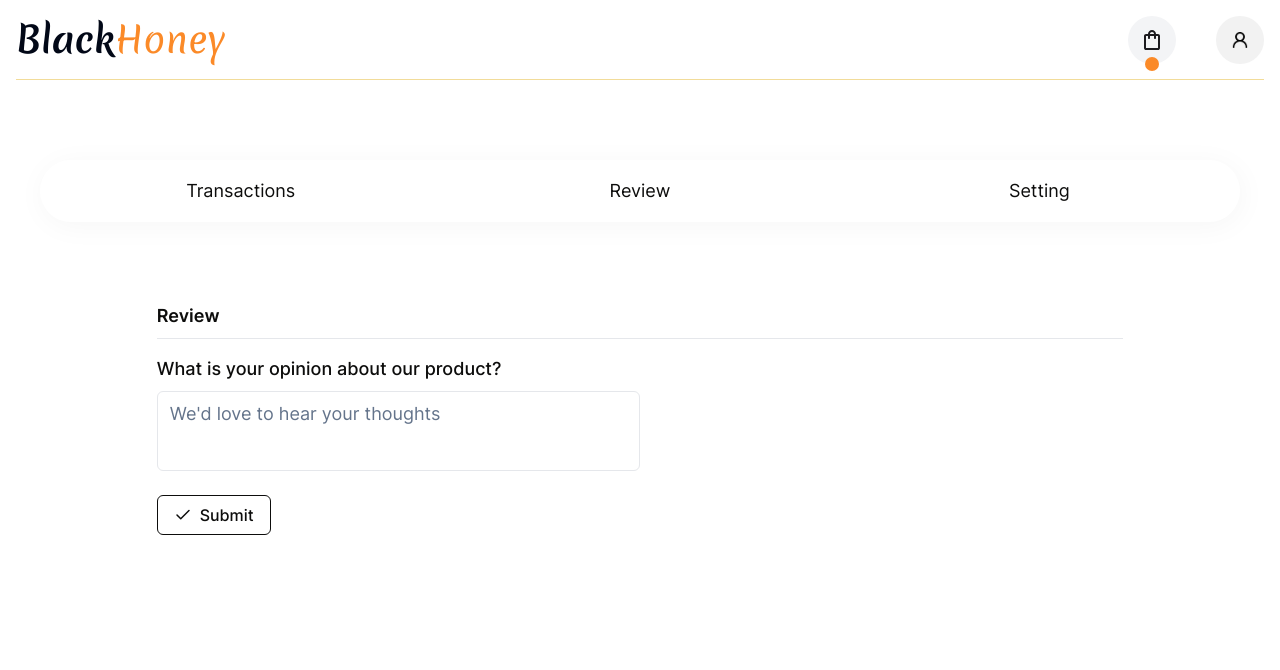
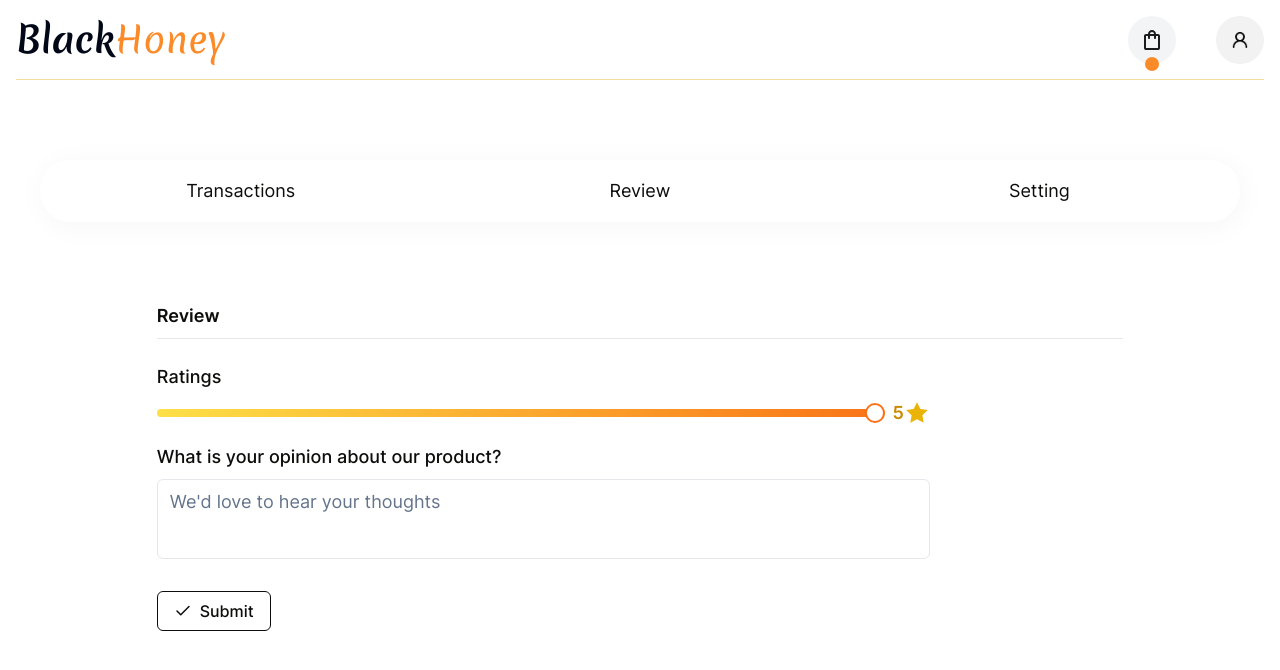
Before and after one commit to ngrwisnu/black-honey-website, a Next.js app: page /dashboard/review in a window 1280 px wide. Shown: the top 670 px of the page. Built offline with nearby package versions, Linux system fonts and the light colour scheme.

Commit message:
feat(dashboard/review): add slider for the review rating field

```diff
--- a/components/ui/dashboard/review-page.tsx
+++ b/components/ui/dashboard/review-page.tsx
@@ -1,6 +1,6 @@
 "use client";
 
-import React from "react";
+import React, { useState } from "react";
 import ContentSection from "./content-section";
 import ContentWrapper from "./content-wrapper";
 import ContentHeader from "./content-header";
@@ -19,9 +19,12 @@ import {
 } from "../form";
 import { Textarea } from "../textarea";
 import { Button } from "../button";
-import { Check } from "lucide-react";
+import { Check, Star } from "lucide-react";
+import { Slider } from "../slider";
 
 const ReviewPage = () => {
+  const [rating, setRating] = useState(5);
+
   const form = useForm<z.infer<typeof reviewSchema>>({
     resolver: zodResolver(reviewSchema),
     defaultValues: {
@@ -31,7 +34,7 @@ const ReviewPage = () => {
   });
 
   const submitHandler = (data: z.infer<typeof reviewSchema>) => {
-    console.log(data);
+    console.log({ rating, message: data.message });
   };
 
   return (
@@ -44,13 +47,40 @@ const ReviewPage = () => {
               <form
                 action=""
                 onSubmit={form.handleSubmit(submitHandler)}
-                className="w-full"
+                className="w-full gap-2"
               >
+                <FormField
+                  control={form.control}
+                  name="rating"
+                  render={() => (
+                    <FormItem className="py-2">
+                      <FormLabel className="text-lg">Ratings</FormLabel>
+                      <FormControl className="mt-[10px]">
+                        <div className="w-full sm:w-4/5 flex gap-2">
+                          <Slider
+                            defaultValue={[5]}
+                            max={5}
+                            step={0.5}
+                            onValueChange={(e) => setRating(e[0])}
+                          />
+                          <span className="flex items-center font-semibold text-yellow-600">
+                            {rating}{" "}
+                            <Star
+                              size={26}
+                              className="stroke-0 fill-yellow-500"
+                            />
+                          </span>
+                        </div>
+                      </FormControl>
+                      <FormMessage />
+                    </FormItem>
+                  )}
+                />
                 <FormField
                   control={form.control}
                   name="message"
                   render={({ field }) => (
-                    <FormItem>
+                    <FormItem className="py-2">
                       <FormLabel className="text-lg">
                         What is your opinion about our product?
                       </FormLabel>
@@ -58,13 +88,14 @@ const ReviewPage = () => {
                         <Textarea
                           {...field}
                           placeholder="We'd love to hear your thoughts"
-                          className="resize-none sm:w-1/2 text-lg border-gray-200"
+                          className="resize-none sm:w-4/5 text-lg border-gray-200"
                         />
                       </FormControl>
                       <FormMessage />
                     </FormItem>
                   )}
                 />
+
                 <Button
                   variant="outline"
                   className="border-body-primary gap-2 mt-6"
--- /dev/null
+++ b/components/ui/slider.tsx
@@ -0,0 +1,28 @@
+"use client";
+
+import * as React from "react";
+import * as SliderPrimitive from "@radix-ui/react-slider";
+
+import { cn } from "@/lib/utils";
+
+const Slider = React.forwardRef<
+  React.ElementRef<typeof SliderPrimitive.Root>,
+  React.ComponentPropsWithoutRef<typeof SliderPrimitive.Root>
+>(({ className, ...props }, ref) => (
+  <SliderPrimitive.Root
+    ref={ref}
+    className={cn(
+      "relative flex w-full touch-none select-none items-center",
+      className
+    )}
+    {...props}
+  >
+    <SliderPrimitive.Track className="relative h-2 w-full grow overflow-hidden rounded-full bg-secondary">
+      <SliderPrimitive.Range className="absolute h-full bg-gradient-to-r from-yellow-300 to-orange-500" />
+    </SliderPrimitive.Track>
+    <SliderPrimitive.Thumb className="block h-5 w-5 rounded-full border-2 border-orange-500 bg-background ring-offset-background transition-colors focus-visible:outline-none focus-visible:ring-2 focus-visible:ring-ring focus-visible:ring-offset-2 disabled:pointer-events-none disabled:opacity-50" />
+  </SliderPrimitive.Root>
+));
+Slider.displayName = SliderPrimitive.Root.displayName;
+
+export { Slider };
--- a/package.json
+++ b/package.json
@@ -11,6 +11,7 @@
   "dependencies": {
     "@hookform/resolvers": "^3.1.1",
     "@radix-ui/react-label": "^2.0.2",
+    "@radix-ui/react-slider": "^1.1.2",
     "@radix-ui/react-slot": "^1.0.2",
     "@radix-ui/react-tooltip": "^1.0.6",
     "@types/node": "20.4.5",
```
Also changed, not shown: 1 other file (tests, documents, lock files or other folders).
